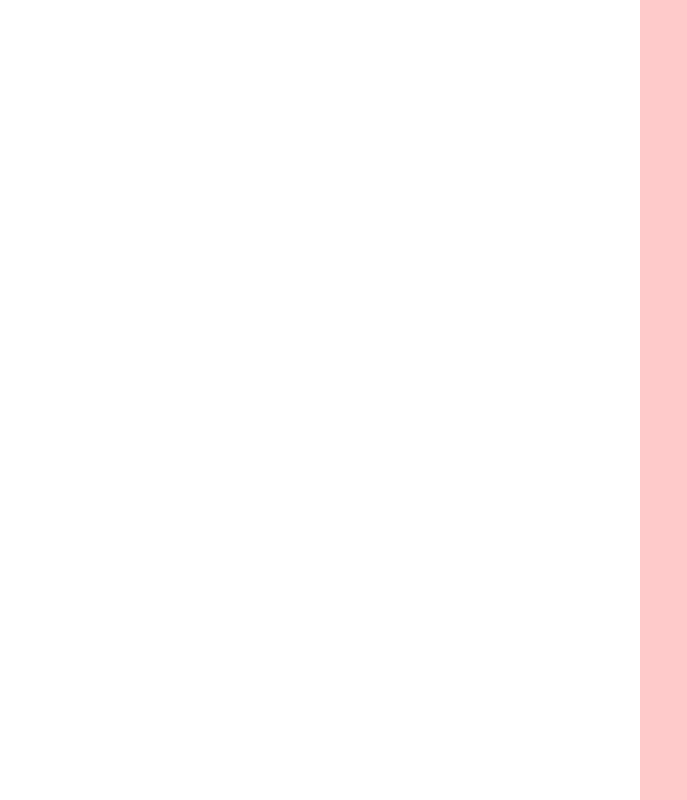
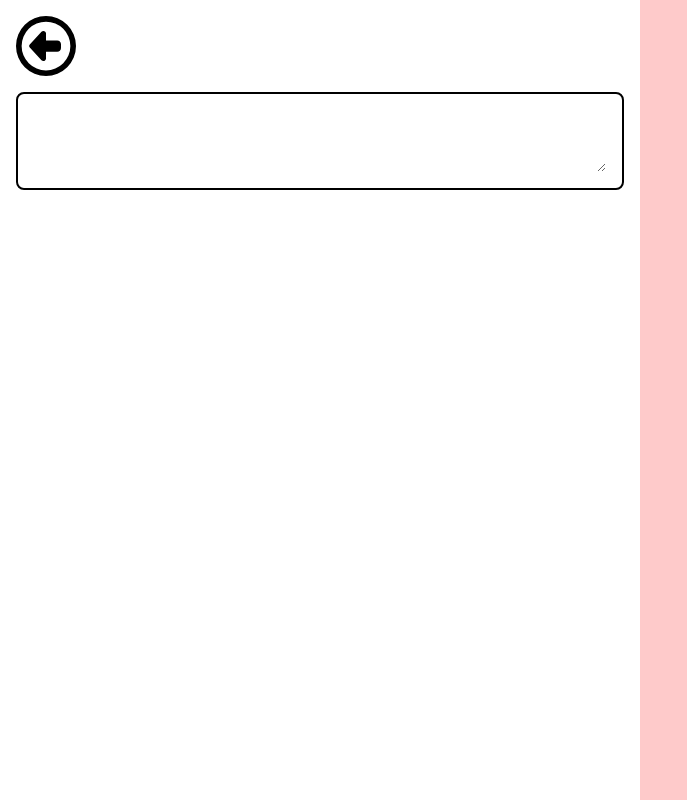
Before and after one commit to TKPending/Kuvitus, a Next.js app: page /goal/1 in a window 1280 px wide. Shown: the whole page, without its empty margins (0-687 px from the left). Built offline with nearby package versions, Linux system fonts and the light colour scheme.

Commit message:
Implemented Text Input Component

```diff
--- a/package.json
+++ b/package.json
@@ -9,6 +9,7 @@
     "lint": "next lint"
   },
   "dependencies": {
+    "@fortawesome/free-regular-svg-icons": "^6.5.2",
     "@fortawesome/free-solid-svg-icons": "^6.5.2",
     "@fortawesome/react-fontawesome": "^0.2.2",
     "@reduxjs/toolkit": "^2.2.5",
--- a/src/app/components/ReturnHomeComponent.tsx
+++ b/src/app/components/ReturnHomeComponent.tsx
@@ -1,10 +1,27 @@
 import { useRouter } from "next/navigation";
+import { useState } from "react";
+import { FontAwesomeIcon } from "@fortawesome/react-fontawesome";
+import { faCircleLeft as solidLeft } from "@fortawesome/free-solid-svg-icons";
+import { faCircleLeft as regularLeft } from "@fortawesome/free-regular-svg-icons";
 
 const ReturnHomeComponent = () => {
     const router = useRouter();
+    const [ isHovered, setIsHover ] = useState<boolean>(false);
+
+    const handleReturnHome = () => {
+        router.push("");
+    };
 
     return (
-        <div></div>
+        <div>
+            <FontAwesomeIcon
+                icon={isHovered ? solidLeft : regularLeft}
+                onMouseEnter={() => setIsHover(true)}
+                onMouseLeave={() => setIsHover(false)}
+                onClick={handleReturnHome}
+                className="text-6xl transition-all duration-400 cursor-pointer"
+            />
+        </div>
     )
 };
 
--- /dev/null
+++ b/src/app/components/TextInputComponent.tsx
@@ -0,0 +1,58 @@
+import React from "react";
+
+type Props = {
+  text: string;
+  customStyle?: string;
+  size?: "standard" | "small" | "big" | "large" | string;
+  input?: boolean;
+  placeholder?: string;
+  onSave: () => void;
+  onChange: (
+    e: React.ChangeEvent<HTMLInputElement | HTMLTextAreaElement>
+  ) => void;
+};
+
+const TextInputComponent = ({
+  text = "big",
+  customStyle,
+  size,
+  input = true,
+  placeholder,
+  onSave,
+  onChange,
+}: Props) => {
+  const textSize = () => {
+    switch (size) {
+      case "standard":
+        return "text-base";
+      case "small":
+        return "text-xs";
+      case "big":
+        return "text-xl";
+      case "large":
+        return "text-2xl";
+      default:
+        return size;
+    }
+  };
+
+  return input ? (
+    <input
+      value={text}
+      onChange={onChange}
+      onBlur={onSave}
+      placeholder={placeholder}
+      className={`${textSize()} ${customStyle} h-full w-full appearance-none focus:outline-none focus:ring-0 focus:border-none`}
+    />
+  ) : (
+    <textarea
+      value={text}
+      onChange={onChange}
+      onBlur={onSave}
+      placeholder={placeholder}
+      className={`${textSize()} ${customStyle} h-full w-full appearance-none focus:outline-none focus:ring-0 focus:border-none`}
+    />
+  );
+};
+
+export default TextInputComponent;
--- a/src/app/container/GoalDescriptionContainer.tsx
+++ b/src/app/container/GoalDescriptionContainer.tsx
@@ -1,7 +1,34 @@
+import React from "react";
+import { RootState } from "@/app/redux/store";
+import { useSelector, useDispatch } from "react-redux";
+import TextInputComponent from "@/app/components/TextInputComponent";
+import { setGoalDescription } from "@/app/redux/slices/goal/goalSlice";
+
 const GoalDescriptionContainer = () => {
-    return (
-        <div></div>
-    )
+  const dispatch = useDispatch();
+  const description: string = useSelector(
+    (state: RootState) => state.goal.goalDescription
+  );
+
+  const handleDescriptionChange = (e: React.ChangeEvent<HTMLInputElement | HTMLTextAreaElement>) => {
+    const newValue: string = e.target.value;
+    console.log(newValue);
+    dispatch(setGoalDescription(newValue));
+  };
+
+  const handleOnSave = async () => {};
+
+  return (
+    <div className="h-full border-2 border-black rounded-lg p-4">
+      <TextInputComponent
+        text={description}
+        size="big"
+        input={false}
+        onSave={handleOnSave}
+        onChange={handleDescriptionChange}
+      />
+    </div>
+  );
 };
 
 export default GoalDescriptionContainer;
--- a/src/app/container/GoalTitleContainer.tsx
+++ b/src/app/container/GoalTitleContainer.tsx
@@ -1,11 +1,33 @@
+import React from "react";
+import { RootState } from "@/app/redux/store";
+import { useSelector, useDispatch } from "react-redux";
 import ReturnHomeComponent from "@/app/components/ReturnHomeComponent";
+import TextInputComponent from "@/app/components/TextInputComponent";
+import { setGoalTitle } from "@/app/redux/slices/goal/goalSlice";
 
 const GoalTitleContainer = () => {
-    return (
-        <div>
-            <ReturnHomeComponent />
-        </div>
-    )
+  const dispatch = useDispatch();
+  const title: string = useSelector((state: RootState) => state.goal.goalTitle);
+
+  const handleOnChange = (e: React.ChangeEvent<HTMLInputElement | HTMLTextAreaElement>) => {
+    const newValue: string = e.target.value;
+    dispatch(setGoalTitle(newValue));
+  };
+
+  const handleOnSave = async () => {};
+
+  return (
+    <div className="flex h-auto items-center gap-6">
+      <ReturnHomeComponent />
+      <TextInputComponent
+        text={title}
+        size="text-4xl"
+        customStyle="font-semibold flex-wrap"
+        onSave={handleOnSave}
+        onChange={handleOnChange}
+      />
+    </div>
+  );
 };
 
 export default GoalTitleContainer;
--- a/src/app/layouts/GoalDescriptionLayout.tsx
+++ b/src/app/layouts/GoalDescriptionLayout.tsx
@@ -1,7 +1,13 @@
+import GoalTitleContainer from "@/app/container/GoalTitleContainer";
+import GoalDescriptionContainer from "@/app/container/GoalDescriptionContainer";
+
 const GoalDescriptionLayout = () => {
-    return (
-        <div></div>
-    )
-}
+  return (
+    <div className="flex flex-col gap-4 h-1/4 p-4">
+      <GoalTitleContainer />
+      <GoalDescriptionContainer />
+    </div>
+  );
+};
 
 export default GoalDescriptionLayout;
```
Also changed, not shown: 1 other file (tests, documents, lock files or other folders).
